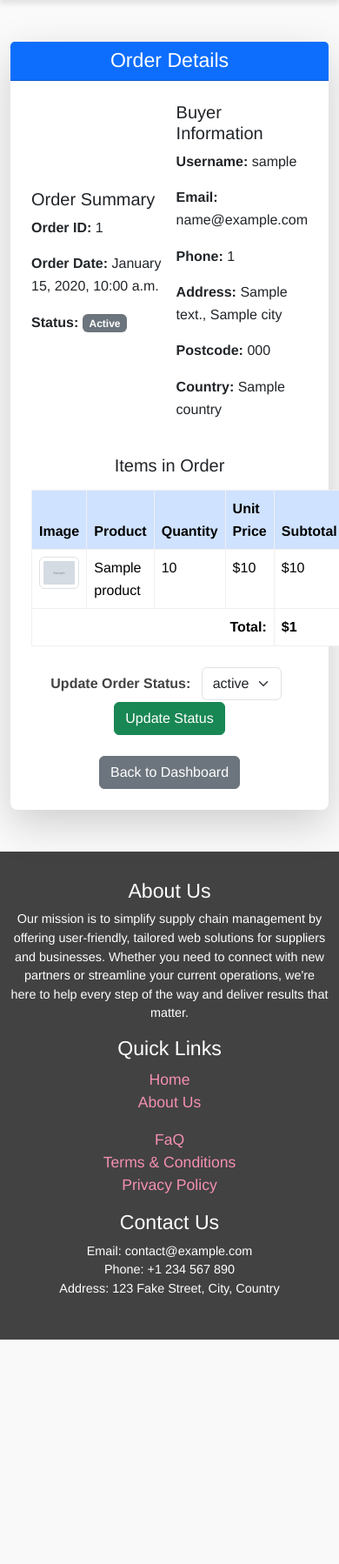
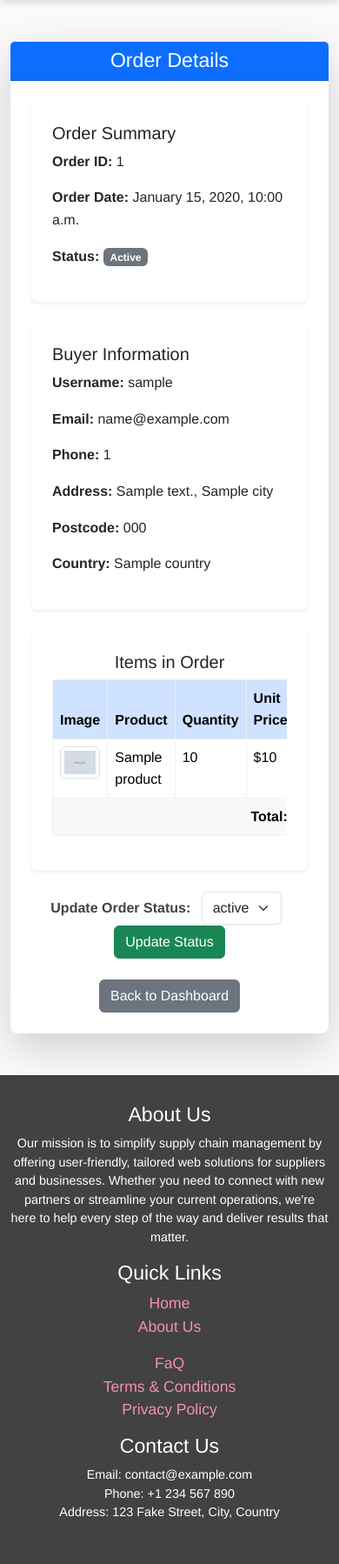
Before and after one commit to Vgarcan/CodeInstitute-proj04-b2b, a Django app: template red-bazaar/orders/templates/orders/supplier-order-detail.html in a window 390 px wide. Shown: the part 138-1936 px from the top of the page at 87% size. Before the commit the page ends 1678 px from the top, so only its background shows below. Run offline with Django 5.2, Linux system fonts and the light colour scheme; the template is opened without the code that fills it: most values are stand-ins (such as "Sample title", 1, 10 or a date in 2020).

Commit message:
FIX: responsive design adjusted for sup's order details

```diff
--- a/red-bazaar/orders/templates/orders/supplier-order-detail.html
+++ b/red-bazaar/orders/templates/orders/supplier-order-detail.html
@@ -31,16 +32,24 @@
                     <h3 class="mb-0">Order Details</h3>
                 </div>
                 <div class="card-body">
-                    <!-- Order Details Section -->
-                    <div class="d-flex justify-content-between align-items-center mb-4">
-                        <div>
-                            <h5>Order Summary</h5>
+                    <div class="row">
+                        {## Order Details Section ##}
+                        <div class="col-md-6 mb-4">
+                            <div class="card shadow-sm border-0 h-100">
+                                <div class="card-body">
+                                    <h5 class="card-title">Order Summary</h5>
                                     <p><strong>Order ID:</strong> {{ order.id }}</p>
                                     <p><strong>Order Date:</strong> {{ order.ordered_on|date:"F j, Y, g:i a" }}</p>
                                     <p><strong>Status:</strong> <span class="badge bg-secondary">{{ order.status|title }}</span></p>
                                 </div>
-                        <div>
-                            <h5>Buyer Information</h5>
+                            </div>
+                        </div>
+
+                        {## Buyer Information Section ##}
+                        <div class="col-md-6 mb-4">
+                            <div class="card shadow-sm border-0 h-100">
+                                <div class="card-body">
+                                    <h5 class="card-title">Buyer Information</h5>
                                     <p><strong>Username:</strong> {{ order.ship_address.username }}</p>
                                     <p><strong>Email:</strong> {{ order.ship_address.email }}</p>
                                     <p><strong>Phone:</strong> {{ order.ship_address.phone_number }}</p>
@@ -49,10 +58,15 @@
                                     <p><strong>Country:</strong> {{ order.ship_address.country }}</p>
                                 </div>
                             </div>
+                        </div>
+                    </div>
 
-                    <!-- Items Section -->
-                    <h5 class="text-center mb-3">Items in Order</h5>
-                    <table class="table table-hover table-responsive-md text-center">
+                    {## Items Section ##}
+                    <div class="card mb-4 shadow-sm border-0">
+                        <div class="card-body">
+                            <h5 class="card-title text-center">Items in Order</h5>
+                            <div class="table-responsive">
+                                <table class="table table-hover text-center">
                                     <thead class="table-primary">
                                         <tr>
                                             <th scope="col">Image</th>
@@ -77,14 +91,17 @@
                                         {% endfor %}
                                     </tbody>
                                     <tfoot>
-                            <tr>
+                                        <tr class="table-light">
                                             <td colspan="4" class="text-end"><strong>Total:</strong></td>
                                             <td><strong>${{ order.total_price }}</strong></td>
                                         </tr>
                                     </tfoot>
                                 </table>
+                            </div>
+                        </div>
+                    </div>
 
-                    <!-- Update Status Form -->
+                    {## Update Status Form ##}
                     <form method="POST" class="mt-4 text-center">
                         {% csrf_token %}
                         <label for="status" class="form-label"><strong>Update Order Status:</strong></label>
```
Also changed, not shown: other parts of red-bazaar/orders/templates/orders/supplier-order-detail.html (+4 -2 lines). Lines whose indentation alone changed are shown as unchanged.
